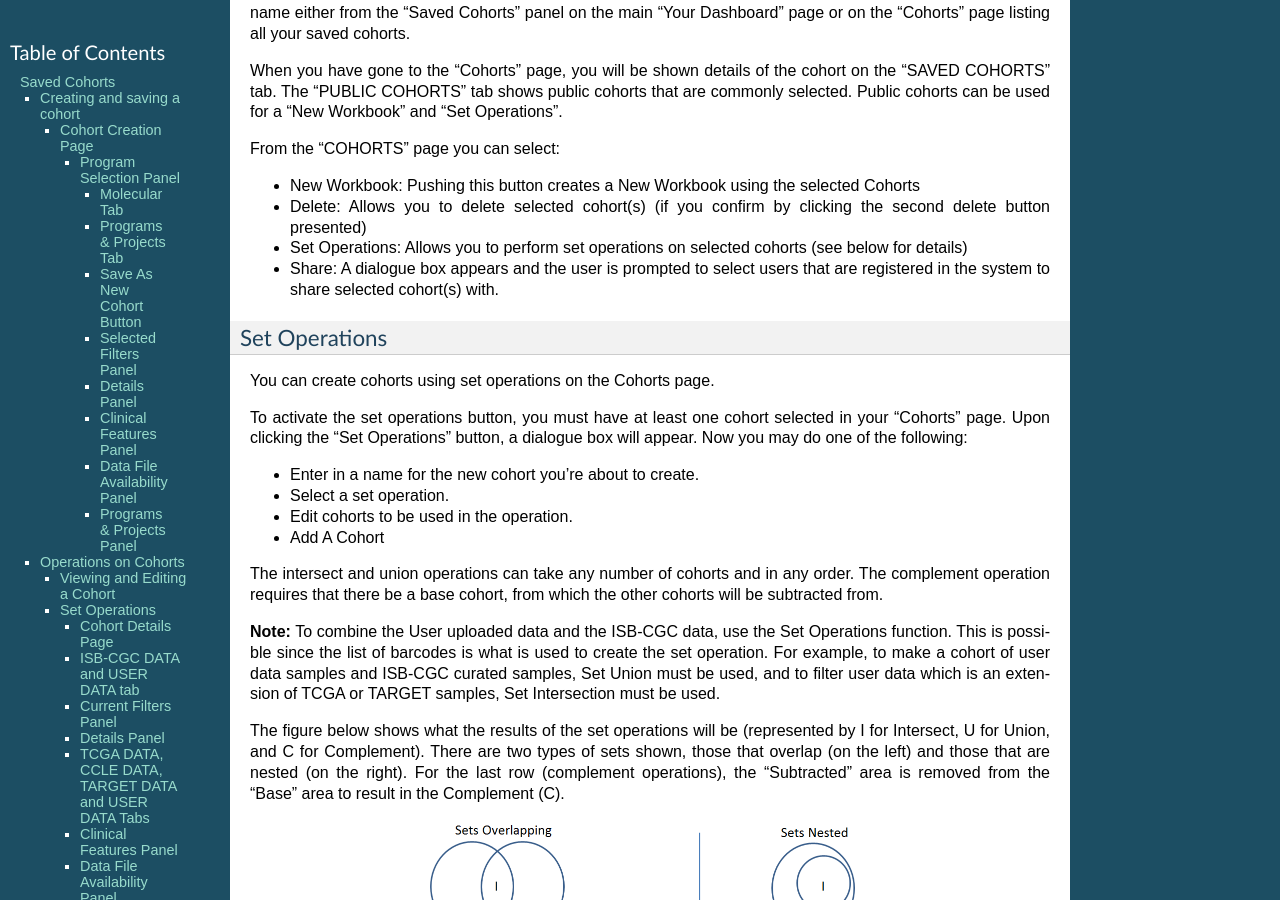
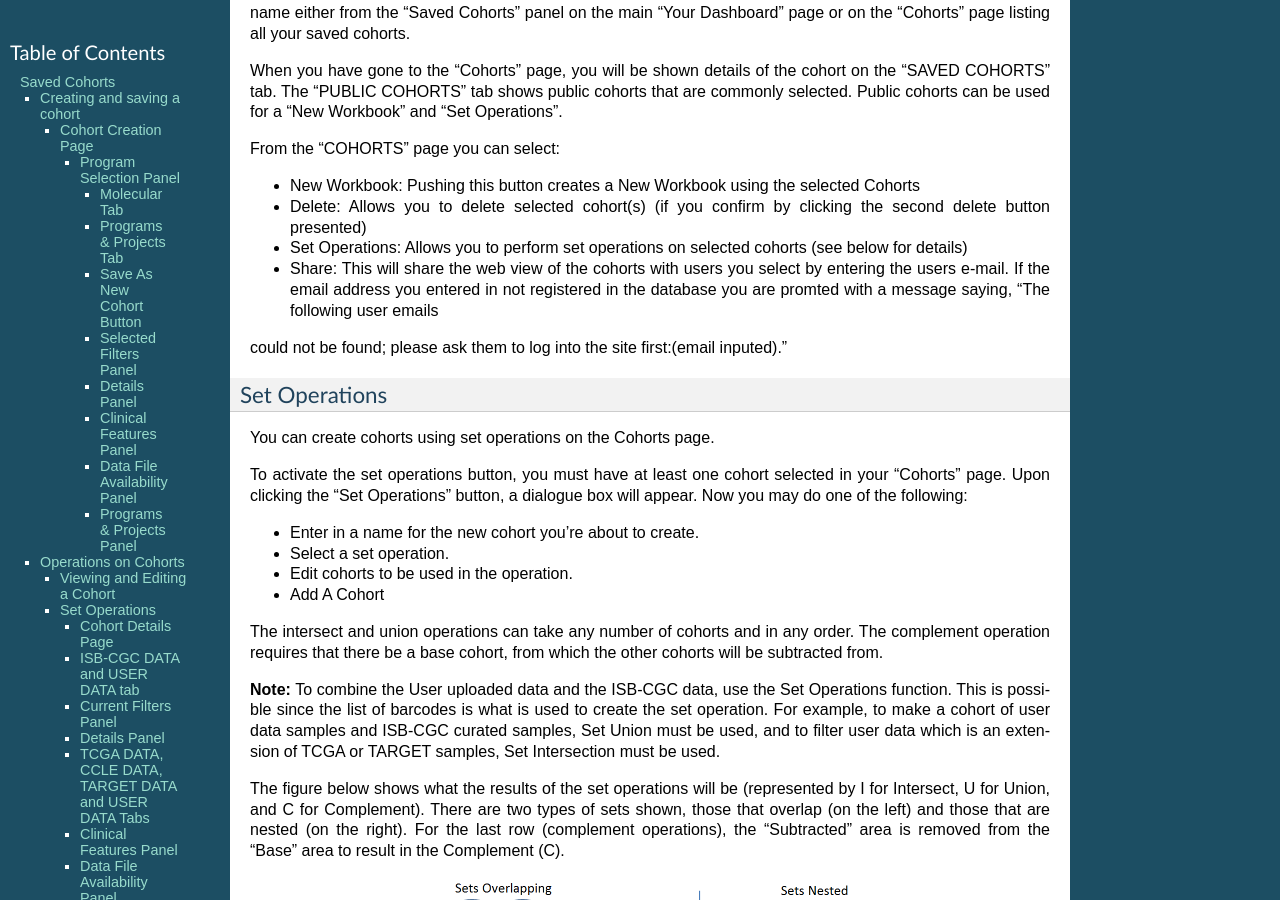
Before and after one commit to isb-cgc/readthedocs, a Sphinx documentation site: the page built from docs/source/sections/webapp/Saved-Cohorts.rst, in a window 1280 px wide and 900 px high, scrolled down 3772 px. Built offline with Sphinx 7.4.7, drawn with Linux system fonts in a browser that asks for light colours; pages that are not in the unit, such as notebooks, are missing from menus; some of the changed text lies outside the part shown.

Commit message:
updated the share section for cohorts

```diff
--- a/docs/source/sections/webapp/Saved-Cohorts.rst
+++ b/docs/source/sections/webapp/Saved-Cohorts.rst
@@ -190,7 +190,8 @@ From the "COHORTS" page you can select:
 * New Workbook: Pushing this button creates a New Workbook using the selected Cohorts
 * Delete: Allows you to delete selected cohort(s) (if you confirm by clicking the second delete button presented)
 * Set Operations: Allows you to perform set operations on selected cohorts (see below for details)
-* Share: A dialogue box appears and the user is prompted to select users that are registered in the system to share selected cohort(s) with.
+* Share: This will share the web view of the cohorts with users you select by entering the users e-mail.  If the email address you entered in not registered in the database you are promted with a message saying, "The following user emails
+could not be found; please ask them to log into the site first:(email inputed)."
 
 Set Operations
 ==============
@@ -236,7 +237,10 @@ From the "SAVED COHORTS" tab you can:
 * Delete: Allows you to delete this cohort (if you confirm by clicking the second delete button presented)
 * View Files: Allows you to view the list of files associated with this cohort (see details below)
 * Download IDs: Provides a list of sample and cases IDs in the cohort
-* Share: A dialogue box appears and the user is prompted to select registered users to share the cohort with.
+* Share:  This will share the web view of the cohorts with users you select by entering the users e-mail.  If the email address you entered
+in not registered in the database you are promted with a message saying, "The following user emails
+could not be found; please ask them to log into the site first:(email inputed)."
+
 
 ISB-CGC DATA and USER DATA tab
 --------------------------------
```
